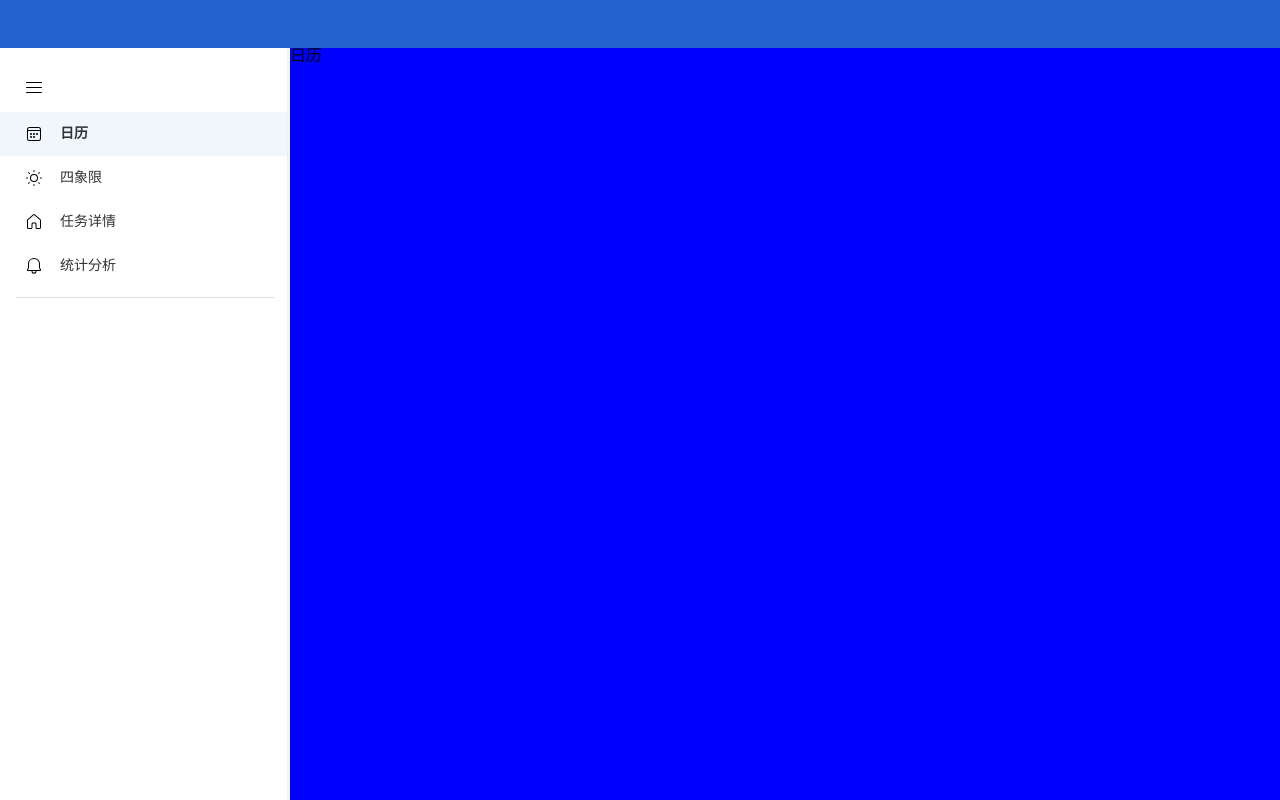
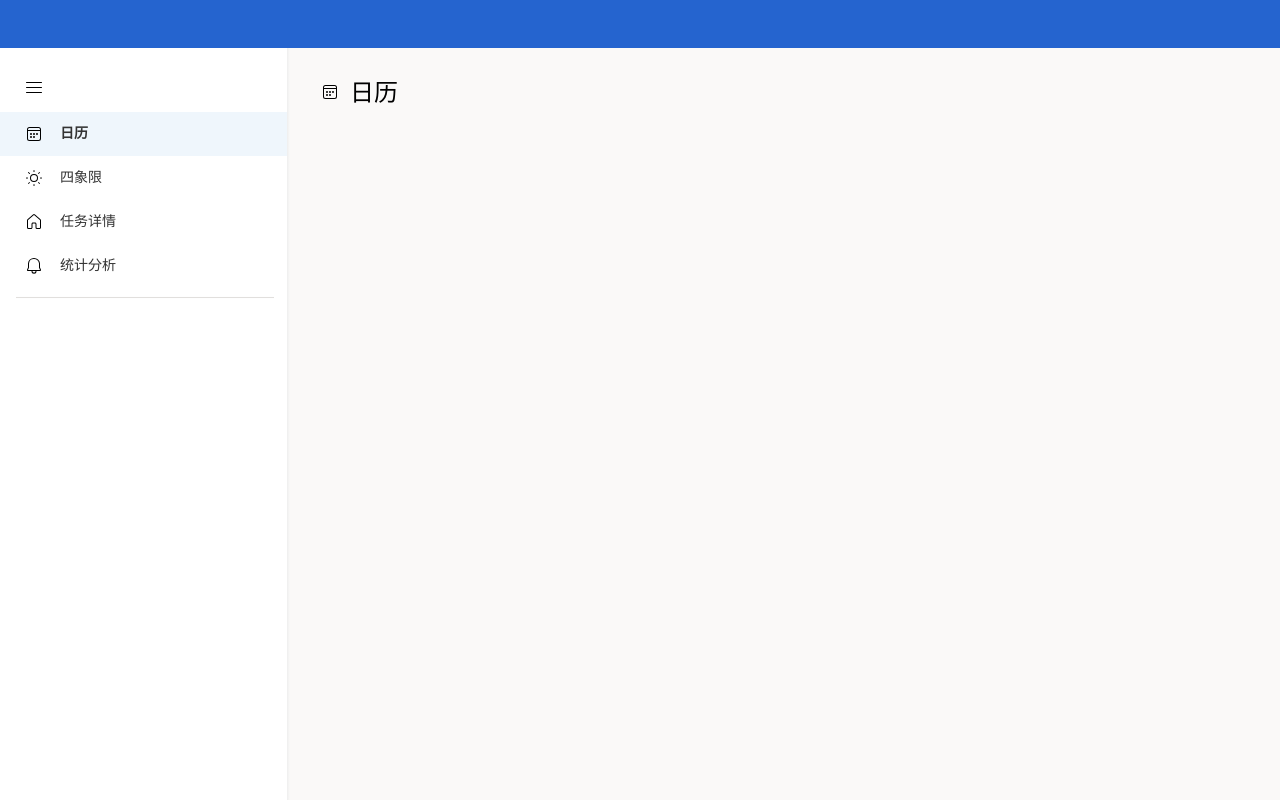
Before and after one commit to Taslr2/ToDo, a Vue app in the folder web/: page / in a window 1280 px wide. Built offline with nearby package versions, Linux system fonts and the light colour scheme.

Commit message:
主页剩余页面与侧边栏间通信功能完成

```diff
--- a/web/src/views/main/content/CalendarView.vue
+++ b/web/src/views/main/content/CalendarView.vue
@@ -1,13 +1,52 @@
-<script setup></script>
+<script setup>
+import { ref, defineProps, defineEmits } from 'vue'
+import calendar from '@/assets/icons/calendar.svg'
+import navigation from '@/assets/icons/menu-icon.svg'
+
+const props = defineProps(['isSidebarVisible'])
+const emit = defineEmits(['makeSidebarVisible'])
+const isLeftSidebarVisible = ref(true)
+
+const toggleSidebar = () => {
+  if (!props.isSidebarVisible) {
+    isLeftSidebarVisible.value = !props.isSidebarVisible
+    emit('makeSidebarVisible', isLeftSidebarVisible.value)
+  }
+}
+</script>
 
 <template>
-  <div class="test">日历</div>
+  <div class="header-title">
+    <img
+      :class="['calendar', { navigation: !props.isSidebarVisible }]"
+      :src="props.isSidebarVisible ? calendar : navigation"
+      alt="calendar"
+      @click="toggleSidebar"
+    />
+    <h3 class="title-text">日历</h3>
+  </div>
 </template>
 
 <style scoped>
-.test {
+.header-title {
   width: 100%;
-  height: 100%;
-  background-color: blue;
+  height: 60px;
+  padding: 20px 20px 10px;
+  margin: 10px;
+  display: flex;
+  align-items: center;
+}
+.calendar {
+  width: 20px;
+  height: 20px;
+  margin-right: 10px;
+  margin-bottom: 3px;
+}
+.navigation {
+  cursor: pointer;
+}
+.title-text {
+  font-size: 24px;
+  font-family: '华文隶书';
 }
 </style>
--- a/web/src/views/main/content/FourQuadrant.vue
+++ b/web/src/views/main/content/FourQuadrant.vue
@@ -1,11 +1,52 @@
-<script setup></script>
+<script setup>
+import { ref, defineProps, defineEmits } from 'vue'
+import sun from '@/assets/icons/sun.svg'
+import navigation from '@/assets/icons/menu-icon.svg'
+
+const props = defineProps(['isSidebarVisible'])
+const emit = defineEmits(['makeSidebarVisible'])
+const isLeftSidebarVisible = ref(true)
+
+const toggleSidebar = () => {
+  if (!props.isSidebarVisible) {
+    isLeftSidebarVisible.value = !props.isSidebarVisible
+    emit('makeSidebarVisible', isLeftSidebarVisible.value)
+  }
+}
+</script>
+
 <template>
-  <div class="test">四象限</div>
+  <div class="header-title">
+    <img
+      :class="['sun', { navigation: !props.isSidebarVisible }]"
+      :src="props.isSidebarVisible ? sun : navigation"
+      alt="sun"
+      @click="toggleSidebar"
+    />
+    <h3 class="title-text">四象限</h3>
+  </div>
 </template>
+
 <style scoped>
-.test {
+.header-title {
   width: 100%;
-  height: 100%;
-  background-color: green;
+  height: 60px;
+  padding: 20px 20px 10px;
+  margin: 10px;
+  display: flex;
+  align-items: center;
+}
+.sun {
+  width: 20px;
+  height: 20px;
+  margin-right: 10px;
+  margin-bottom: 3px;
+}
+.navigation {
+  cursor: pointer;
+}
+.title-text {
+  font-size: 24px;
+  font-family: '华文隶书';
 }
 </style>
--- a/web/src/views/main/content/TaskDetails.vue
+++ b/web/src/views/main/content/TaskDetails.vue
@@ -1,11 +1,52 @@
-<script setup></script>
+<script setup>
+import { ref, defineProps, defineEmits } from 'vue'
+import house from '@/assets/icons/house.svg'
+import navigation from '@/assets/icons/menu-icon.svg'
+
+const props = defineProps(['isSidebarVisible'])
+const emit = defineEmits(['makeSidebarVisible'])
+const isLeftSidebarVisible = ref(true)
+
+const toggleSidebar = () => {
+  if (!props.isSidebarVisible) {
+    isLeftSidebarVisible.value = !props.isSidebarVisible
+    emit('makeSidebarVisible', isLeftSidebarVisible.value)
+  }
+}
+</script>
+
 <template>
-  <div class="test">任务详情</div>
+  <div class="header-title">
+    <img
+      :class="['house', { navigation: !props.isSidebarVisible }]"
+      :src="props.isSidebarVisible ? house : navigation"
+      alt="house"
+      @click="toggleSidebar"
+    />
+    <h3 class="title-text">任务详情</h3>
+  </div>
 </template>
+
 <style scoped>
-.test {
+.header-title {
   width: 100%;
-  height: 100%;
-  background-color: pink;
+  height: 60px;
+  padding: 20px 20px 10px;
+  margin: 10px;
+  display: flex;
+  align-items: center;
+}
+.house {
+  width: 20px;
+  height: 20px;
+  margin-right: 10px;
+  margin-bottom: 3px;
+}
+.navigation {
+  cursor: pointer;
+}
+.title-text {
+  font-size: 24px;
+  font-family: '华文隶书';
 }
 </style>
```
